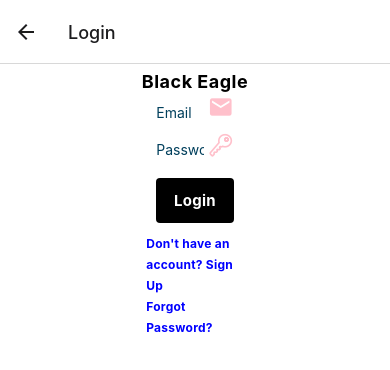
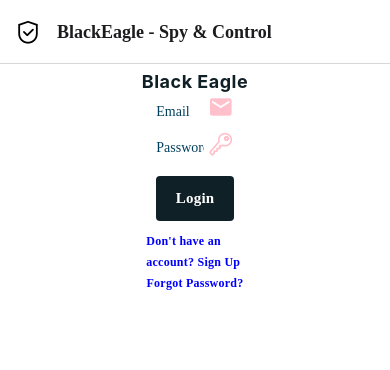
Before and after one commit to ramirak/BlackEagle-Client, a React Native app: screen /Login in a window 390 px wide. Shown: the top 370 px of the page. Built offline with nearby package versions, Linux system fonts and the light colour scheme; no server answers.

Commit message:
Different fonts, constant navigation header name, smaller list buttons

```diff
--- a/App.js
+++ b/App.js
@@ -18,6 +18,9 @@ import Request from "./app/screens/Request";
 import Notifications from "./app/screens/Notifications";
 import Help from "./app/screens/Help";
 import About from "./app/screens/About";
+import { AntDesign } from '@expo/vector-icons';
+import { View } from "react-native-web";
+import fonts from "./app/config/fonts";
 
 const Stack = createNativeStackNavigator();
 const MyTheme = {
@@ -31,7 +34,14 @@ const MyTheme = {
 export default function App() {
   return (
     <NavigationContainer theme={MyTheme}>
-      <Stack.Navigator>
+      <Stack.Navigator screenOptions={{
+        headerShown: true,
+        title: 'BlackEagle - Spy & Control',
+        headerTitleStyle: {
+          fontWeight: 'bold', fontFamily: fonts.primary
+        },
+            headerLeft: () => <View style={{paddingLeft:15}}><AntDesign name="Safety" size={26} color="black" /></View>,
+      }}>
         <Stack.Screen name="Homepage" component={Homepage} />
         <Stack.Screen name="Login" component={Login} />
         <Stack.Screen name="Second Login" component={SecondLogin} />
--- a/app/config/colors.js
+++ b/app/config/colors.js
@@ -1,5 +1,5 @@
 export default {
-  primary: "black", //Black
+  primary: "#102027", //Black
   secondary: "white",  //White
   parentMenuBorder:"#eeeee", //Grey
   borderRightColor: "#eeeee", //Grey
--- /dev/null
+++ b/app/config/fonts.js
@@ -0,0 +1,3 @@
+export default {
+    primary: "Montserrat"
+};
--- a/app/config/global.js
+++ b/app/config/global.js
@@ -1,5 +1,6 @@
 import { StyleSheet } from "react-native-web";
 import colors from "./colors";
+import fonts from "./fonts";
 
 export default global = StyleSheet.create({
   PageContainer: {
@@ -35,6 +36,7 @@ export default global = StyleSheet.create({
     height: 50,
     padding: 10,
     paddingRight: 40,
+    fontFamily: fonts.primary
   },
   ButtonText: {
     fontSize: 15,
@@ -42,6 +44,7 @@ export default global = StyleSheet.create({
     fontWeight: "bold",
     letterSpacing: 0.25,
     color: colors.secondary,
+    fontFamily: fonts.primary
   },
   ListItemText:{
     fontSize: 15,
@@ -49,6 +52,7 @@ export default global = StyleSheet.create({
     fontWeight: "bold",
     letterSpacing: 0.25,
     color: colors.primary,
+    fontFamily: fonts.primary
   },
   MenuButton: {
     margin: 10,
@@ -70,6 +74,7 @@ export default global = StyleSheet.create({
     letterSpacing: 0.5,
     textAlign: "center",
     color: colors.primary,
+    fontFamily: fonts.primary
   },
   SmallButton: {
     alignItems: "center",
@@ -81,6 +86,7 @@ export default global = StyleSheet.create({
     fontWeight: "bold",
     letterSpacing: 0.25,
     color: colors.smallButtonTextColor,
+    fontFamily: fonts.primary
   },
   LoginAndRegisterButton: { // Also SecondLogin and ForgotPassword
     alignItems: "center",
@@ -117,6 +123,8 @@ export default global = StyleSheet.create({
     fontWeight: "bold",
     textAlign: "center",
     textTransform: "capitalize",
+    fontFamily: fonts.primary,
+    letterSpacing:3,
   },
   RefreshButton: {
     flex: 1,
@@ -161,7 +169,7 @@ export default global = StyleSheet.create({
     textAlign: "left",
     alignItems: "center",
     borderRadius: 5,
-    height: 60,
+    height: 50,
     margin: 5,
     paddingRight: 10,
     paddingLeft: 10,
--- a/package.json
+++ b/package.json
@@ -17,6 +17,7 @@
     "async-storage": "^0.1.0",
     "expo": "^44.0.6",
     "expo-checkbox": "^2.0.0",
+    "expo-font": "^10.0.5",
     "expo-status-bar": "~1.2.0",
     "install": "^0.13.0",
     "js-file-download": "^0.4.12",
```
Also changed, not shown: 1 other file (tests, documents, lock files or other folders).
